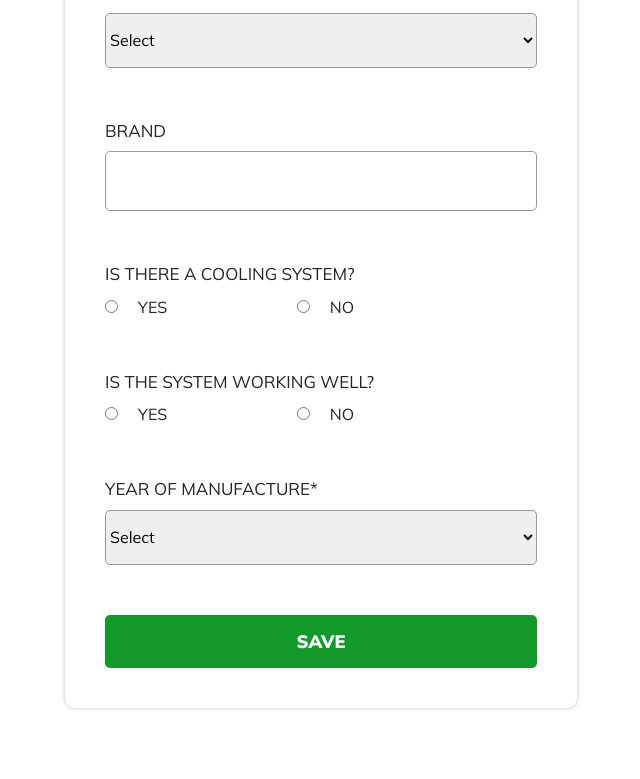
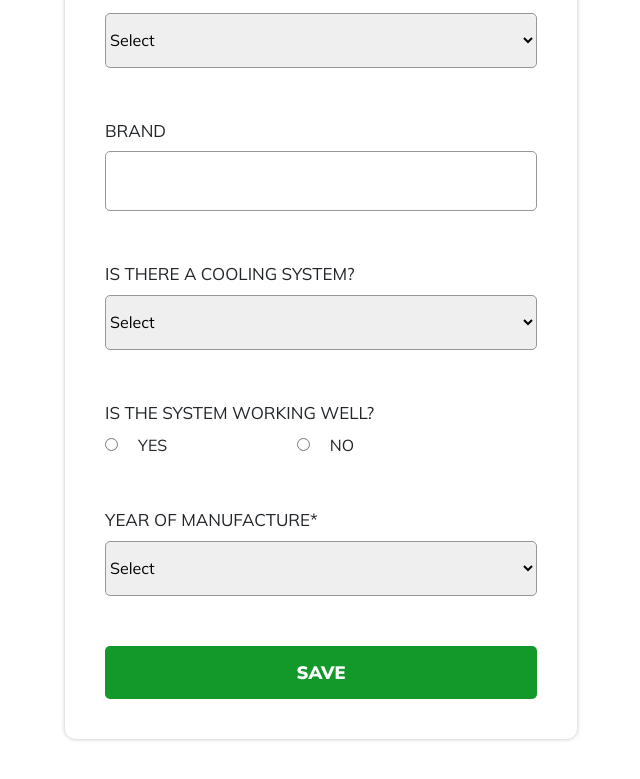
Before and after one commit to northlennox/frontend, a React (Create React App) app: page /mycasa/spheater/create in a window 1280 px wide. Shown: the part 683-1462 px from the top of the page, without its empty margins (319-959 px from the left). Built offline with nearby package versions, Linux system fonts and the light colour scheme.

Commit message:
updated sphearter

```diff
--- a/package.json
+++ b/package.json
@@ -8,10 +8,12 @@
     "@testing-library/user-event": "^7.2.1",
     "axios": "^0.21.0",
     "bootstrap": "^4.5.3",
+    "moment": "^2.29.1",
     "node-sass": "^4.14.1",
     "react": "^16.13.1",
     "react-bootstrap": "^1.4.0",
     "react-dom": "^16.13.1",
+    "react-moment": "^1.1.1",
     "react-redux": "^7.2.1",
     "react-router-dom": "^5.2.0",
     "react-scripts": "3.4.3",
--- a/src/MyCasaComponents/SpHeaterContainer/CreateSpHeater/index.js
+++ b/src/MyCasaComponents/SpHeaterContainer/CreateSpHeater/index.js
@@ -1,7 +1,7 @@
 import React, { Component } from 'react';
 import { withRouter } from 'react-router-dom';
 import axios from 'axios'
-// import Moment from 'react-moment';
+import Moment from 'react-moment';
 import Nav from '../../../Nav'
 
 
@@ -127,8 +127,15 @@ class CreateSpHeater extends Component {
 
   render(){
     const spHeaterTypeOptions = ["Select", "Central Gas Furnace", "Room Gas Furnace", "Oil Furnace", "Electric Furnace", "Electric Heat Pump", "Electric Mini-Split", "Gas Boiler/Radiant", "Geothermal Heat Pump", "Wood Stove", "Pellet Stove"];
-    const spHeaterYearOptions = ["Select", "None", "Room Unit", "Central Air"];
-    const coolingSystemOptions = ["Select", "2020", "2019", "2018", "2017", "2016", "2015"];
+    const coolingSystemOptions = ["Select", "None", "Room Unit", "Central Air"];
+    const spHeaterYearOptions = ["Select"];
+    let today = new Date()
+    let cuttentYear = today.getFullYear();
+
+    for(let i = 1980; i <= cuttentYear; i++){
+        spHeaterYearOptions.push(i)
+    }
+
     let upload = "./../../../upload.svg"
     return(
 
@@ -160,10 +167,11 @@ class CreateSpHeater extends Component {
               </div>
               <div className="inputContainer">
                 <label className="inputLabel" htmlFor="coolingSystem">IS THERE A COOLING SYSTEM?</label>
-                <div id="coolingSystem" >
-                  <input name="coolingSystem" type="radio" checked={this.state.spHeater.coolingSystem === "YES"} value="YES" onChange={this.handleInput}/><span className="radioNext">YES</span>
-                  <input className="radioInput-right" name="coolingSystem" type="radio" checked={this.state.spHeater.coolingSystem === "NO"} value="NO" onChange={this.handleInput}/><span className="radioNext">NO</span>
-                </div>
+                <select className="selectInput" name="coolingSystem" id="coolingSystem" type="text" onChange={this.handleInput} value={this.state.spHeater.coolingSystem}>
+                  {coolingSystemOptions.map(coolingSystemOption => {
+                      return <option value={coolingSystemOption} key={coolingSystemOption} >{coolingSystemOption}</option>
+                  })}
+                </select>
               </div>
               <div className="inputContainer">
                 <label className="inputLabel" htmlFor="spHeaterCondition">IS THE SYSTEM WORKING WELL?</label>
--- a/src/MyCasaComponents/SpHeaterContainer/EditSpHeater/index.js
+++ b/src/MyCasaComponents/SpHeaterContainer/EditSpHeater/index.js
@@ -173,8 +173,14 @@ class EditSpHeater extends Component {
 
   render(){
     const spHeaterTypeOptions = ["Select", "Central Gas Furnace", "Room Gas Furnace", "Oil Furnace", "Electric Furnace", "Electric Heat Pump", "Electric Mini-Split", "Gas Boiler/Radiant", "Geothermal Heat Pump", "Wood Stove", "Pellet Stove"];
-    const spHeaterYearOptions = ["Select", "None", "Room Unit", "Central Air"];
-    const coolingSystemOptions = ["Select", "2020", "2019", "2018", "2017", "2016", "2015"];
+    const coolingSystemOptions = ["Select", "None", "Room Unit", "Central Air"];
+    const spHeaterYearOptions = ["Select", "2020", "2019", "2018", "2017", "2016", "2015"];
+    let today = new Date()
+    let cuttentYear = today.getFullYear();
+
+    for(let i = 1980; i <= cuttentYear; i++){
+        spHeaterYearOptions.push(i)
+    }
     const spHeaterImgState = `${process.env.REACT_APP_API}/` + this.state.spHeater.spHeaterImg;
 
     return(
--- a/src/MyProjectComponents/index.js
+++ b/src/MyProjectComponents/index.js
@@ -157,7 +157,7 @@ class MyProjectComponent extends Component {
             !this.state.open ?
             <div className="projectContainer">
               <div className="titleContainer">
-                <div className="title h2">My Project</div>
+                <div className="title h2">Projects</div>
                 <div className="subtitle h4">Schedule repairs and upgrades at optimal times to maximize savings and prior to emergencies.</div>
               </div>
               <div className="addMessage">
```
Also changed, not shown: 1 other file (tests, documents, lock files or other folders).
